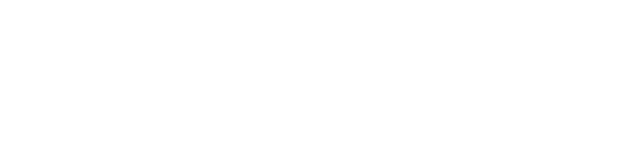
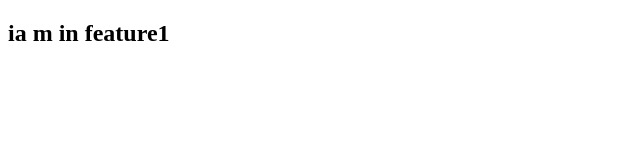
Before and after one commit to PremKumarReddy2003/web-app, a plain HTML site: page index.html in a window 1280 px wide. Shown: the whole page, without its empty margins (0-640 px from the left). Drawn offline with Linux system fonts and the light colour scheme.

Commit message:
h1 tag added in 1

```diff
--- a/index.html
+++ b/index.html
@@ -6,6 +6,6 @@
     <title>Document</title>
 </head>
 <body>
-
+    <h2>ia m in feature1</h2>
 </body>
 </html>
```
